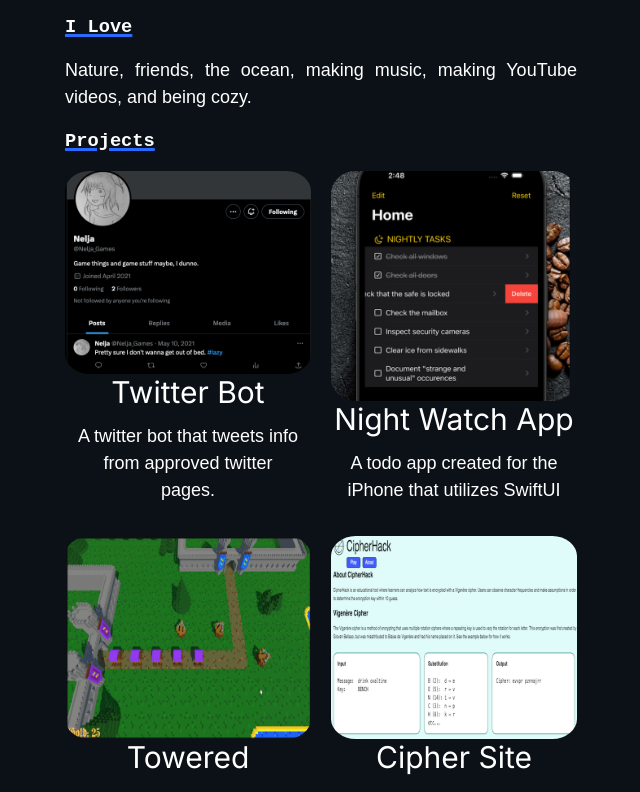
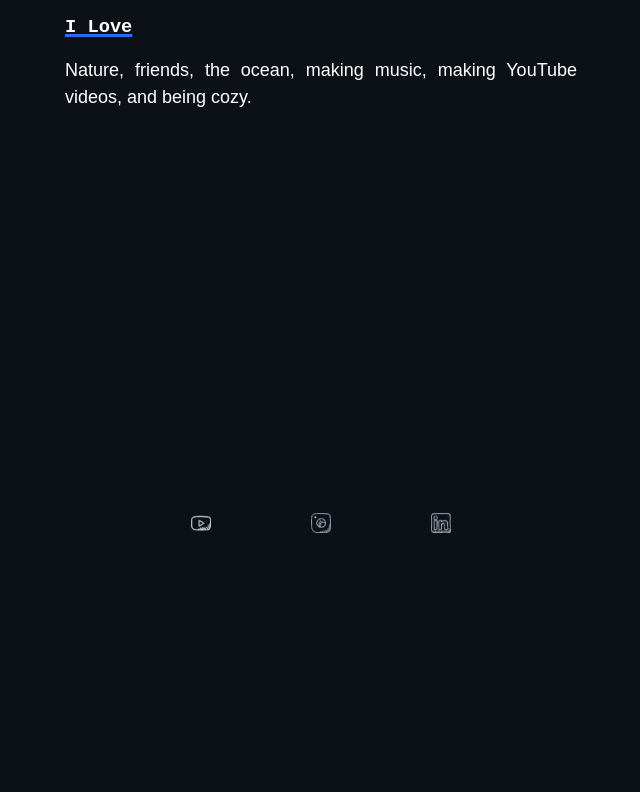
Before and after one commit to shpoopdy/Webby, a Next.js app: page / in a window 1280 px wide. Shown: the part 720-1512 px from the top of the page, without its empty margins (319-959 px from the left). After the commit the page ends 1310 px from the top, so only its background shows below. Built offline with nearby package versions, Linux system fonts and the light colour scheme.

Commit message:
Finish updating projects on home page

```diff
--- a/app/Work/page.jsx
+++ b/app/Work/page.jsx
@@ -3,7 +3,8 @@
 export default function Posts() {
   return (
     <main className="mainContain">
-      <h1>Hello</h1>
+      <h1>Work</h1>
+      <h3>School Projects</h3>
       <CardList />
     </main>
   )
--- a/app/page.jsx
+++ b/app/page.jsx
@@ -27,11 +27,6 @@
 
         <h3>I Love</h3>
         <p>Nature, friends, the ocean, making music, making YouTube videos, and being cozy.</p>
-
-        <h3>Projects</h3>
-        <div>
-          <CardList />
-        </div>
       </div>
     </main>
   )
```
